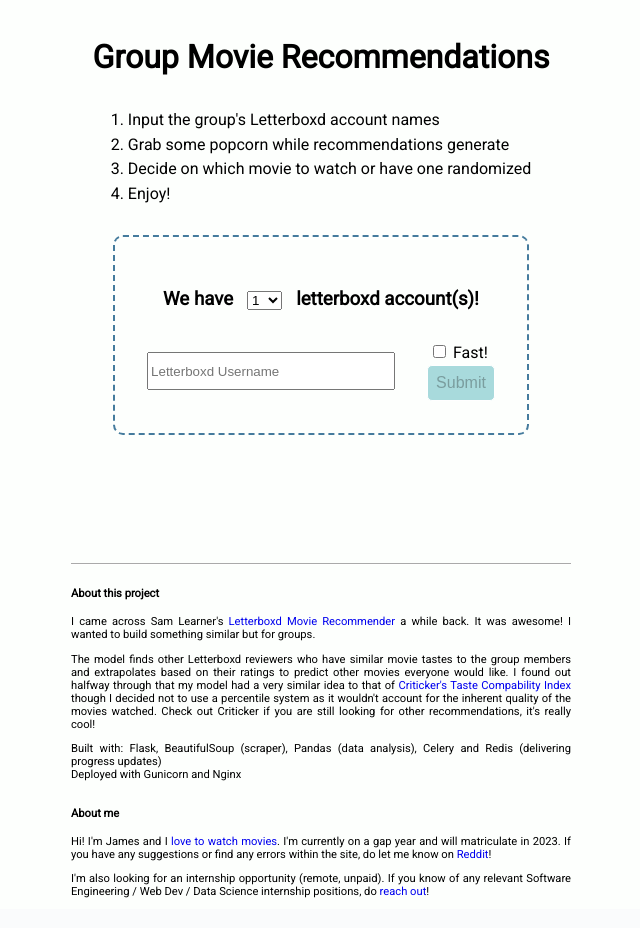
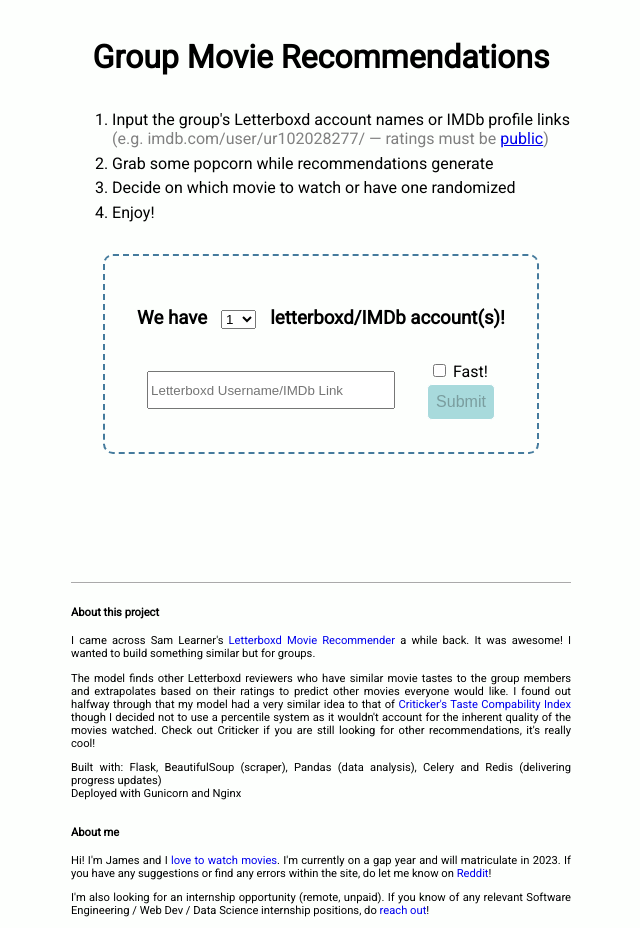
Before and after one commit to puddinator/group-movie-recommendations, a Flask app: page / in a window 1280 px wide. Shown: the part 64-992 px from the top of the page, without its empty margins (319-959 px from the left). Before the commit the page ends 962 px from the top, so only its background shows below. Run offline with Flask 2, Linux system fonts and the light colour scheme.

Commit message:
Added imdb functionality

```diff
--- a/app.py
+++ b/app.py
@@ -1,7 +1,7 @@
 import time
 from flask import Flask, flash, redirect, render_template, request, jsonify, url_for
 from celery import Celery
-
+# celery worker -l info -A my_app
 from scraper import scrape_many
 
 # Configure application
--- a/requirements.txt
+++ b/requirements.txt
@@ -1,4 +1,3 @@
-pip3 install --upgrade pip && pip install -r requirements.txt
 Flask
 celery
 requests
--- a/static/css/style.css
+++ b/static/css/style.css
@@ -48,6 +48,11 @@
 
 h1 {
     font-weight: 700;
+}
+
+ol {
+    padding-left: 5;
+    margin: 0;
 }
 
 ul {
--- a/static/js/script.js
+++ b/static/js/script.js
@@ -3,7 +3,7 @@
 generateUsernameForm = document.querySelector('.username-input-column');
 usernameFormButton = document.getElementById('submit-username-form');
 
-fillwithFilters = document.getElementById('filters');
+fillWithFilters = document.getElementById('filters');
 fillWithHeader = document.querySelector('.fill-with-header');
 fillWithResults = document.querySelector('.fill-with-results');
 fillWithButton= document.querySelector('.fill-with-button');
@@ -39,8 +39,8 @@
 
     // Clears Everything
     document.getElementById('progress-container').innerHTML = '';
-    fillwithFilters.innerHTML = '';
-    fillwithFilters.classList.remove('filters');
+    fillWithFilters.innerHTML = '';
+    fillWithFilters.classList.remove('filters');
     fillWithHeader.innerHTML = '';
     fillWithResults.innerHTML = '';
     fillWithButton.innerHTML = '';
@@ -152,8 +152,8 @@
 }
 
 function loadFilter() {
-    fillwithFilters.classList.add('filters');
-    fillwithFilters.innerHTML = `<div class="filter-container">
+    fillWithFilters.classList.add('filters');
+    fillWithFilters.innerHTML = `<div class="filter-container">
     <h5>Popularity</h5> <input type="text" class="popularity-js-range-slider" name="my_range" value="" />
     <div class="slide-texts"> <p class="slide-text">Obscure</p> <p class="slide-text">Well-known</p> </div> </div>
     <div class="filter-container"> <h5>Year</h5> <input type="text" class="year-js-range-slider" name="my_range" value="" />
@@ -193,8 +193,12 @@
 function addResults(data, usernames) {
     fillWithHeader.innerHTML = `<th scope="col"></th>
                                 <th scope="col">Letterboxd Rating</th>`;
-    for (let i = 0; i < numberOfAccounts; i++){
-        fillWithHeader.innerHTML += `<th scope="col">${usernames[i].value}'s<br> Predicted Rating</th>`;
+    for (let i = 0; i < numberOfAccounts; i++) {
+        if (usernames[i].value.includes("imdb") == true) {
+            fillWithHeader.innerHTML += `<th scope="col">ur${usernames[i].value.split("ur")[1].split("/")[0]}'s<br> Predicted Rating</th>`;
+        } else {
+            fillWithHeader.innerHTML += `<th scope="col">${usernames[i].value}'s<br> Predicted Rating</th>`;
+        }
     }
     if (numberOfAccounts != 1) {
         fillWithHeader.innerHTML += `<th scope="col">Average</th>`;
@@ -243,7 +247,7 @@
     }
     fillWithButton.innerHTML = '<div class="random-movie-button-container"><button id="random-movie-button">Random Movie!</button></div>';
     addButton();
-    fillwithFilters.scrollIntoView({behavior: "smooth", block: "start", inline: "nearest"});
+    fillWithFilters.scrollIntoView({behavior: "smooth", block: "start", inline: "nearest"});
 }
 
 function addButton(){
--- a/templates/index.html
+++ b/templates/index.html
@@ -1,5 +1,6 @@
 <!DOCTYPE html>
 <html lang="en">
+
 <head>
     <meta charset="UTF-8">
     <meta http-equiv="X-UA-Compatible" content="IE=edge">
@@ -11,9 +12,10 @@
 
     <link rel="stylesheet" href="../static/css/style.css">
     <link rel="stylesheet" href="../static/css/loading.css">
-    <link rel="stylesheet" href="../static/css/rangeSlider.css"/>
+    <link rel="stylesheet" href="../static/css/rangeSlider.css" />
 
 </head>
+
 <body>
     <header>
         <a class="my-github" href="https://github.com/puddinator/group-movie-recommendations" target="_blank">
@@ -23,12 +25,21 @@
     </header>
     <div class="introduction">
         <h1>Group Movie Recommendations</h1>
-        <ul class="introduction-list">
-            <li>1. Input the group's Letterboxd account names</li>
-            <li>2. Grab some popcorn while recommendations generate</li>
-            <li>3. Decide on which movie to watch or have one randomized</li>
-            <li>4. Enjoy!</li>
-        </ul>
+        <ol class="introduction-list">
+            <li>Input the group's Letterboxd account names or IMDb profile links
+                <br>
+                <span style="color: grey; display: flex;">
+                    (e.g. imdb.com/user/ur102028277/ — ratings must be&nbsp;
+                    <a href="https://help.imdb.com/article/imdb/track-movies-tv/how-do-i-change-the-privacy-setting-for-my-ratings/G59Z2UQUXC3WS6YL?ref_=helpart_nav_12#"
+                        target="_blank" style="text-decoration: underline;">
+                        public
+                    </a>)
+                </span>
+            </li>
+            <li>Grab some popcorn while recommendations generate</li>
+            <li>Decide on which movie to watch or have one randomized</li>
+            <li>Enjoy!</li>
+        </ol>
     </div>
     <div class="form-container">
         <h3> We have &nbsp;
@@ -38,12 +49,13 @@
                 <option value="3">3</option>
                 <option value="4">4</option>
                 <option value="5">5</option>
-              </select>
-              &nbsp; letterboxd account(s)!
+            </select>
+            &nbsp; letterboxd/IMDb account(s)!
         </h3>
         <form id="username-form" method="POST">
             <div class="username-input-column">
-                <input type="text" class="username-input" id="username" name="username_1" autocomplete="on" placeholder="Letterboxd Username">
+                <input type="text" class="username-input" id="username" name="username_1" autocomplete="on"
+                    placeholder="Letterboxd Username/IMDb Link">
             </div>
             <div class="fast-submit">
                 <div class="checkbox-text">
@@ -142,19 +154,22 @@
                 to the group members and extrapolates based on their ratings to predict other movies
                 everyone would like.
                 I found out halfway through that my model had a very similar idea to
-                that of <a href="https://www.criticker.com/explain/" target="_blank">Criticker's Taste Compability Index</a>
+                that of <a href="https://www.criticker.com/explain/" target="_blank">Criticker's Taste Compability
+                    Index</a>
                 though I decided not to use a percentile system as it wouldn't account for the
                 inherent quality of the movies watched. Check out Criticker if you are still looking for other
                 recommendations, it's really cool!
             </p>
             <p>
-                Built with: Flask, BeautifulSoup (scraper), Pandas (data analysis), Celery and Redis (delivering progress updates)
+                Built with: Flask, BeautifulSoup (scraper), Pandas (data analysis), Celery and Redis (delivering
+                progress updates)
                 <br>Deployed with Gunicorn and Nginx
             </p>
         </div>
         <div class="my-info">
             <h4>About me</h4>
-            <p>Hi! I'm James and I <a href="https://letterboxd.com/abrokepcbuilder/" target="_blank">love to watch movies</a>.
+            <p>Hi! I'm James and I <a href="https://letterboxd.com/abrokepcbuilder/" target="_blank">love to watch
+                    movies</a>.
                 I'm currently on a gap year and will matriculate
                 in 2023. If you have any suggestions or find any errors within the site, do let me know on
                 <a href="https://www.reddit.com/user/abrokepcbuilder" target="_blank">Reddit</a>!
@@ -170,4 +185,5 @@
     <script src="../static/js/rangeSlider.js"></script>
     <script src="../static/js/script.js" defer></script>
 </body>
+
 </html>
```
Also changed, not shown: comparison.py (+4 -3 lines), scraper.py (+52 -5 lines).
